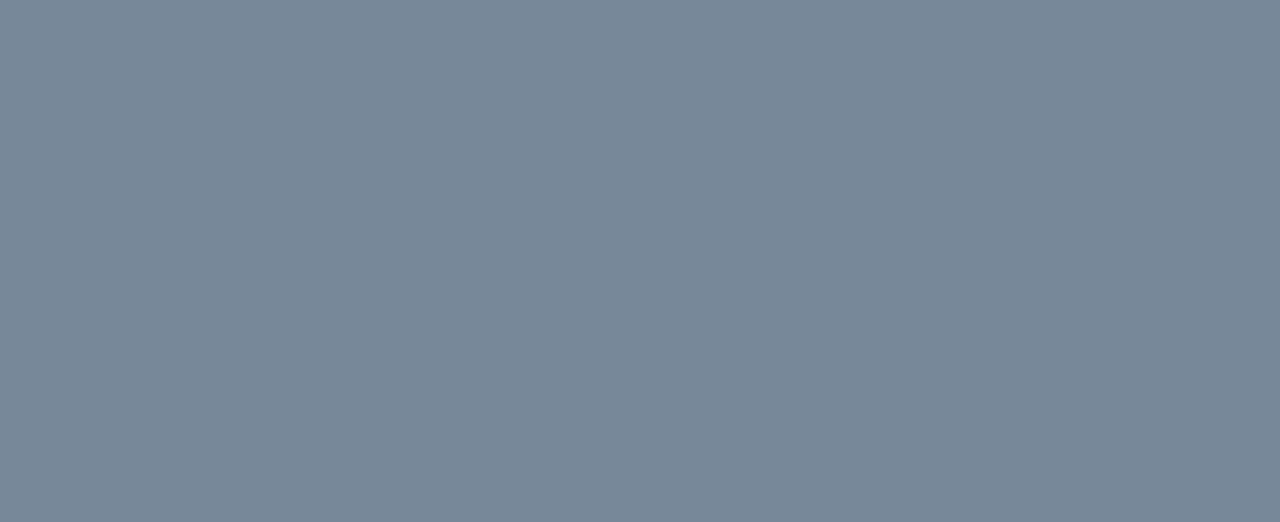
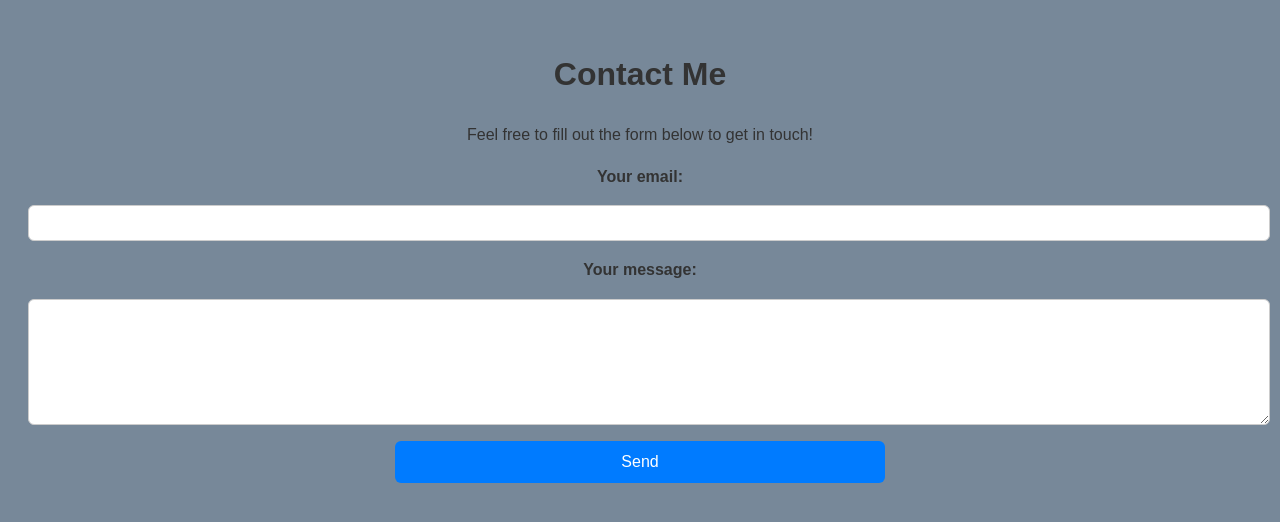
Before and after one commit to DevCySide/devcyside.github.io, a plain HTML site: page contact.html in a window 1280 px wide. Drawn offline with Linux system fonts and the light colour scheme.

Commit message:
Update contact file

```diff
--- a/assets/css/style.css
+++ b/assets/css/style.css
@@ -12,6 +12,67 @@ header {
   color: #fff;
   padding: 10px 0;
 }
+
+.contact-form {
+  display: flex;
+  flex-direction: column;
+  gap: 1rem;
+}
+
+.contact-form label {
+  font-weight: bold;
+}
+
+.contact-form input,
+.contact-form textarea {
+  padding: 0.5rem;
+  font-size: 1rem;
+  border: 1px solid #ccc;
+  border-radius: 6px;
+  width: 100%;
+}
+
+.contact-form button {
+  background-color: #007bff;
+  color: white;
+  border: none;
+  padding: 0.75rem;
+  font-size: 1rem;
+  border-radius: 6px;
+  cursor: pointer;
+  transition: background-color 0.3s;
+  width: 40%;
+  align-self: center;
+}
+
+.contact-form button:hover {
+  background-color: #0056b3;
+}
+
+a:link {
+  color: green;
+  background-color: transparent;
+  text-decoration: none;
+}
+
+a:visited {
+  color: pink;
+  background-color: transparent;
+  text-decoration: none;
+}
+
+a:hover {
+  color: red;
+  background-color: transparent;
+  text-decoration: underline;
+}
+
+a:active {
+  color: yellow;
+  background-color: transparent;
+  text-decoration: underline;
+}
+
 
 nav ul {
   list-style: none;
--- a/contact.html
+++ b/contact.html
@@ -1,11 +1,25 @@
-<html>
+<!DOCTYPE html>
+<html lang="en">
 <head>
-	<title>Devcyside's Blog - Contacts</title>
-	<link rel="stylesheet" href="assets/css/style.css">
+  <meta charset="UTF-8">
+  <title>Devcyside's Blog - Contacts</title>
+  <link rel="stylesheet" href="assets/css/style.css">
 </head>
 
 <body>
+  <main>
+    <h1>Contact Me</h1>
+    <p>Feel free to fill out the form below to get in touch!</p>
 
+    <form action="https://formspree.io/f/xqaqekqg" method="POST" class="contact-form">
+      <label for="email">Your email:</label>
+      <input type="email" name="email" id="email" required>
+
+      <label for="message">Your message:</label>
+      <textarea name="message" id="message" rows="6" required></textarea>
+
+      <button type="submit">Send</button>
+    </form>
+  </main>
 </body>
-
 </html>
```
